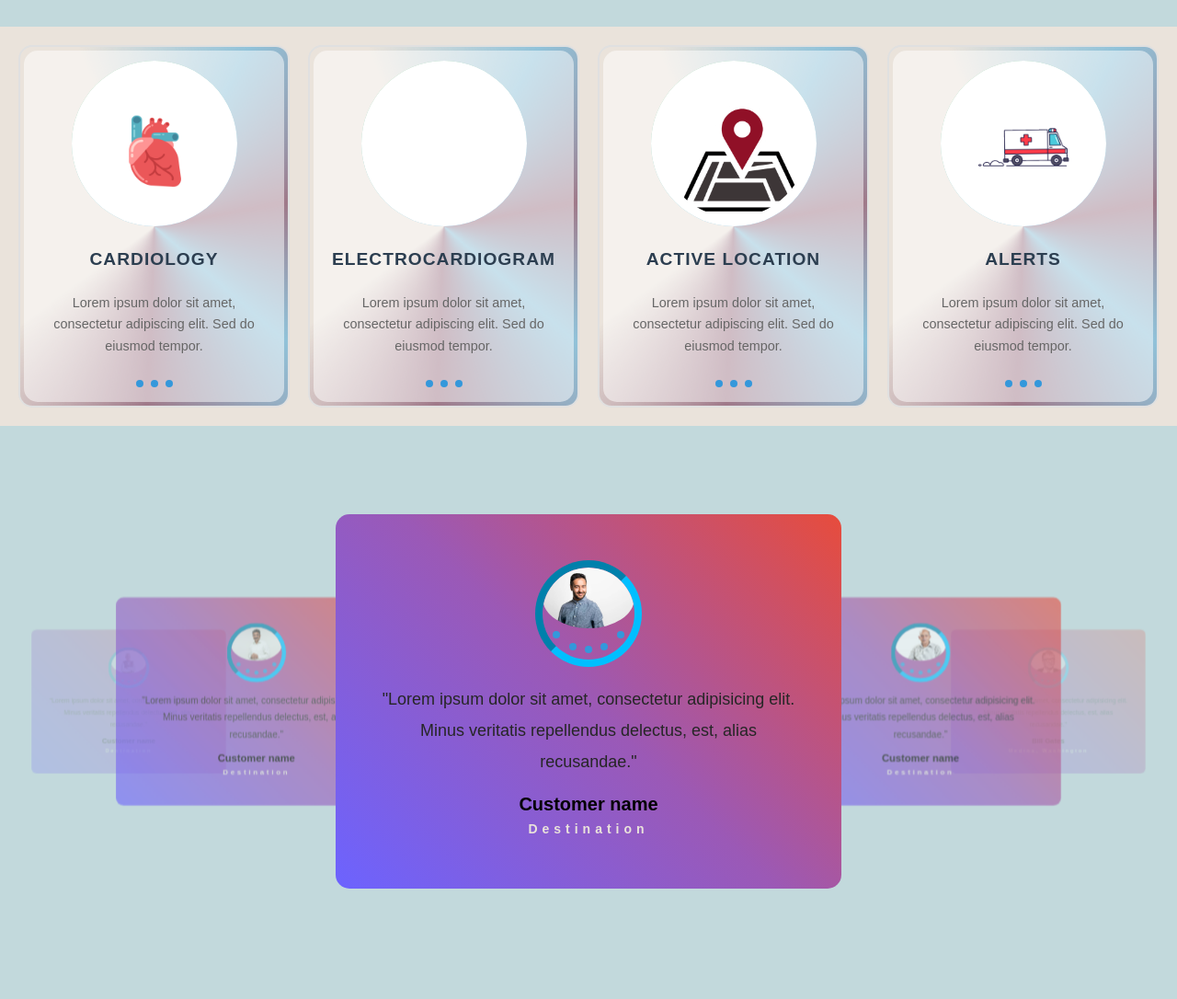
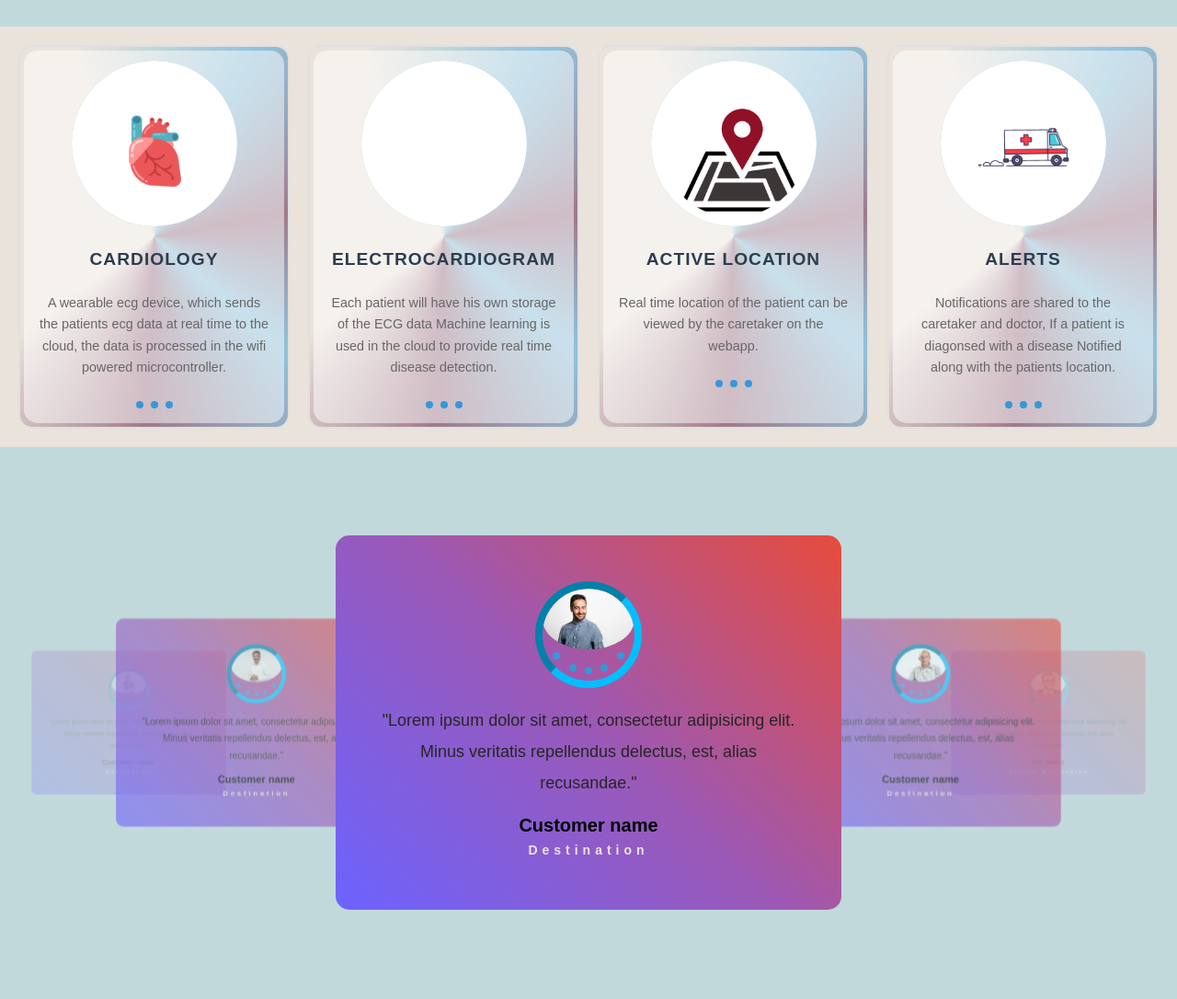
Before and after one commit to nithinc-dev/IoT-and-machine-learning-based-real-time-heart-disease-prediction-webapp-and-alerts, a Django app: page / in a window 1280 px wide. Shown: the part 699-1785 px from the top of the page at 92% size. Before the commit the page ends 1665 px from the top, so only its background shows below. Run offline with Django 5.2, Linux system fonts and the light colour scheme; grey boxes are pictures that could not be loaded.

Commit message:
i have made some changes added ML and ardino code

```diff
--- a/Heart_Proj/settings.py
+++ b/Heart_Proj/settings.py
@@ -25,7 +25,7 @@ SECRET_KEY = 'django-insecure-z&%!850(ftpch=!n6--@7*ifm0g)@y1xwia3%w!4wwt-gryq!2
 # SECURITY WARNING: don't run with debug turned on in production!
 DEBUG = True
 
-ALLOWED_HOSTS = ['127.0.0.1','192.168.249.172',]
+ALLOWED_HOSTS = ['127.0.0.1','192.168.249.172','192.168.28.172']
 
 # Application definition
 
--- a/heartApp/urls.py
+++ b/heartApp/urls.py
@@ -35,4 +35,6 @@ urlpatterns = [
 
     path('s', views.success),
 
+    path('ml/<int:pk>', views.ml_ecg_analysis),
+
 ]
--- a/heartApp/views.py
+++ b/heartApp/views.py
@@ -74,7 +74,7 @@ def export_ecg_to_csv(pk):
     filename = 'madhan.csv'
 
     try:
-        # Get ECG records for the patient in reverse order
+        # Get ECG records for the patient in reverse order reverse order is -1
         ecgs = ECG.objects.filter(patient__pk=pk).order_by('timestamp')
 
         # Create directory if it doesn't exist
@@ -425,3 +425,388 @@ def ecg_create(request):
             {"error": f"Internal server error: {str(e)}"},
             status=status.HTTP_500_INTERNAL_SERVER_ERROR
         )
+
+
+
+
+# import numpy as np
+# import scipy.signal as signal
+# from scipy import stats
+# from django.http import JsonResponse
+
+# def detect_atrial_fibrillation(ecg_data, sampling_rate=250):
+#     """
+#     Detect potential Atrial Fibrillation (AF)
+
+#     Key indicators:
+#     1. Irregular R-R intervals
+#     2. Absence of distinct P waves
+#     3. Rapid and chaotic electrical activity
+#     """
+#     # Preprocessing
+#     filtered_ecg = bandpass_filter(ecg_data)
+
+#     # R-peak detection
+#     r_peaks = detect_r_peaks(filtered_ecg)
+
+#     # R-R interval analysis
+#     rr_intervals = np.diff(r_peaks)
+
+#     # AF Criteria Calculation
+#     irregularity_coefficient = stats.variation(rr_intervals)
+#     mean_rr_interval = np.mean(rr_intervals)
+
+#     # AF Likelihood Assessment
+#     if irregularity_coefficient > 0.2 and mean_rr_interval < 0.6:
+#         return "High Likelihood of Atrial Fibrillation"
+#     elif irregularity_coefficient > 0.15:
+#         return "Possible Atrial Fibrillation"
+#     else:
+#         return "Normal Sinus Rhythm"
+
+# def detect_st_segment_changes(ecg_data):
+#     """
+#     Detect ST Segment Abnormalities (Potential Ischemia/Heart Attack)
+#     """
+#     # Baseline ST segment detection
+#     st_segment = extract_st_segment(ecg_data)
+
+#     # Amplitude and deviation analysis
+#     st_deviation = calculate_st_deviation(st_segment)
+
+#     if st_deviation > 1.0:  # millimeters
+#         return "Potential Myocardial Ischemia"
+#     elif st_deviation > 0.5:
+#         return "ST Segment Abnormality"
+#     else:
+#         return "Normal ST Segment"
+
+# def detect_arrhythmias(ecg_data):
+#     """
+#     Comprehensive Arrhythmia Detection
+#     """
+#     r_peaks = detect_r_peaks(ecg_data)
+
+#     # Heart Rate Variability Analysis
+#     heart_rate = calculate_heart_rate(r_peaks)
+
+#     # Categorize based on heart rate
+#     if heart_rate < 60:
+#         return "Bradycardia"
+#     elif heart_rate > 100:
+#         return "Tachycardia"
+#     else:
+#         return "Normal Heart Rate"
+
+# def comprehensive_ecg_analysis(patient_data):
+#     """
+#     Perform comprehensive ECG analysis
+#     """
+#     # Convert data to numpy array
+#     ecg_data = np.array([float(row['ECG Value']) for row in patient_data])
+
+#     analysis_results = {
+#         'atrial_fibrillation_risk': detect_atrial_fibrillation(ecg_data),
+#         'st_segment_status': detect_st_segment_changes(ecg_data),
+#         'arrhythmia_detection': detect_arrhythmias(ecg_data),
+#         'data_quality': assess_data_quality(ecg_data)
+#     }
+
+#     return analysis_results
+
+# def ml_ecg_analysis(request, pk):
+#     try:
+#         # Retrieve ECG data
+#         ecgs = ECG.objects.filter(patient__pk=pk).order_by('timestamp')
+
+#         if not ecgs.exists():
+#             return JsonResponse({
+#                 'status': 'error',
+#                 'message': 'No ECG data found for this patient'
+#             }, status=404)
+
+#         # Convert ECG data to list of dictionaries
+#         patient_data = [
+#             {'Timestamp': ecg.timestamp, 'ECG Value': ecg.ecg_data}
+#             for ecg in ecgs
+#         ]
+
+#         # Perform comprehensive analysis
+#         analysis_results = comprehensive_ecg_analysis(patient_data)
+
+#         # Determine overall heart condition
+#         heart_condition = assess_overall_heart_condition(analysis_results)
+
+#         response_data = {
+#             'patient_id': pk,
+#             'heart_condition': heart_condition,
+#             'detailed_analysis': analysis_results
+#         }
+
+#         return JsonResponse(response_data)
+
+#     except Exception as e:
+#         return JsonResponse({
+#             'error': str(e),
+#             'message': 'Advanced ECG analysis failed'
+#         }, status=400)
+
+# def assess_overall_heart_condition(analysis_results):
+#     """
+#     Determine overall heart condition based on analysis results
+#     """
+#     risk_factors = [
+#         analysis_results['atrial_fibrillation_risk'],
+#         analysis_results['st_segment_status'],
+#         analysis_results['arrhythmia_detection']
+#     ]
+
+#     high_risk_conditions = [
+#         "High Likelihood of Atrial Fibrillation",
+#         "Potential Myocardial Ischemia",
+#         "Tachycardia",
+#         "Bradycardia"
+#     ]
+
+#     for condition in risk_factors:
+#         if any(high_risk in condition for high_risk in high_risk_conditions):
+#             return "High Risk - Immediate Medical Attention Required"
+
+#     return "Normal - No Significant Cardiac Abnormalities Detected"
+
+# # Note: The following functions are placeholder implementations
+# # They would require more complex signal processing techniques in a real-world scenario
+# def bandpass_filter(ecg_data):
+#     return ecg_data  # Placeholder for actual filtering
+
+# def detect_r_peaks(ecg_data):
+#     # Simplified R peak detection
+#     return np.where(np.diff(np.sign(np.diff(ecg_data))) == -2)[0]
+
+# def extract_st_segment(ecg_data):
+#     # Placeholder for ST segment extraction
+#     return ecg_data
+
+# def calculate_st_deviation(st_segment):
+#     # Placeholder for ST deviation calculation
+#     return np.std(st_segment)
+
+# def calculate_heart_rate(r_peaks):
+#     # Calculate heart rate from R-R intervals
+#     return 60 / np.mean(np.diff(r_peaks))
+
+# def assess_data_quality(ecg_data):
+#     """
+#     Assess the quality of ECG recording
+#     """
+#     noise_level = np.std(np.diff(ecg_data))
+
+#     if noise_level < 0.1:
+#         return "High Quality Recording"
+#     elif noise_level < 0.5:
+#         return "Moderate Quality Recording"
+#     else:
+#         return "Low Quality Recording - Potential Interference"
+
+
+
+from django.shortcuts import render
+from django.http import JsonResponse
+from .models import ECG  # Make sure to import your ECG model
+
+def ml_ecg_analysis(request, pk):
+    try:
+        # Retrieve ECG data for specific patient
+        ecgs = ECG.objects.filter(patient__pk=pk).order_by('timestamp')
+
+        # Check if any ECG data exists
+        if not ecgs.exists():
+            return JsonResponse({
+                'status': 'error',
+                'message': 'No ECG data found for this patient'
+            }, status=404)
+
+        # Basic analysis - calculate some simple metrics
+        analysis_results = {
+            'total_readings': ecgs.count(),
+            'first_reading': ecgs.first().ecg_data,
+            'last_reading': ecgs.last().ecg_data,
+            'min_value': min(ecg.ecg_data for ecg in ecgs),
+            'max_value': max(ecg.ecg_data for ecg in ecgs),
+            'average_reading': sum(ecg.ecg_data for ecg in ecgs) / ecgs.count()
+        }
+
+        # Categorize basic heart condition (extremely simple logic)
+        if analysis_results['average_reading'] > 2000:
+            heart_condition = 'Potential Abnormality'
+        else:
+            heart_condition = 'Normal'
+
+        # Prepare response
+        response_data = {
+            'patient_id': pk,
+            'heart_condition': heart_condition,
+            'analysis': analysis_results
+        }
+
+        return JsonResponse(response_data)
+
+    except Exception as e:
+        return JsonResponse({
+            'error': str(e),
+            'message': 'ECG analysis failed'
+        }, status=400)
+
+
+
+
+
+# import numpy as np
+# import pandas as pd
+# from django.shortcuts import render
+# from django.http import JsonResponse
+# from scipy import signal
+# import tensorflow as tf
+# from sklearn.preprocessing import StandardScaler
+
+# def ml_ecg_analysis(request, pk):
+#     """
+#     Django view for ECG machine learning analysis
+
+#     Args:
+#         request: HTTP request
+#         pk: Patient primary key
+
+#     Returns:
+#         JsonResponse with ECG analysis results
+#     """
+#     try:
+#         # Retrieve ECG data for specific patient
+#         ecgs = ECG.objects.filter(patient__pk=pk).order_by('timestamp')
+
+#         # Convert QuerySet to pandas DataFrame
+#         ecg_data = pd.DataFrame(list(ecgs.values('timestamp', 'ecg_value')))
+
+#         # Preprocess ECG data
+#         processed_data = preprocess_ecg_data(ecg_data)
+
+#         # Extract features
+#         features = extract_features(processed_data)
+
+#         # Load pre-trained ML model (replace with your actual model)
+#         model = load_ml_model()
+
+#         # Predict heart condition
+#         prediction = model.predict(features)
+
+#         # Interpret results
+#         heart_condition = interpret_results(prediction)
+
+#         # Prepare response
+#         response_data = {
+#             'patient_id': pk,
+#             'heart_condition': heart_condition,
+#             'risk_level': calculate_risk_level(prediction),
+#             'features': features
+#         }
+
+#         return JsonResponse(response_data)
+
+#     except Exception as e:
+#         return JsonResponse({
+#             'error': str(e),
+#             'message': 'ECG analysis failed'
+#         }, status=400)
+
+# def preprocess_ecg_data(data):
+#     """
+#     Preprocess ECG data
+
+#     Args:
+#         data: Pandas DataFrame with ECG readings
+
+#     Returns:
+#         Processed ECG data
+#     """
+#     # Convert timestamp to numerical feature
+#     data['timestamp_numeric'] = pd.to_datetime(data['timestamp']).astype(int) // 10**9
+
+#     # Normalize ECG values
+#     scaler = StandardScaler()
+#     data['ecg_normalized'] = scaler.fit_transform(data[['ecg_value']])
+
+#     # Apply band-pass filter
+#     b, a = signal.butter(4, [0.5, 45], btype='bandpass', fs=1000)
+#     data['ecg_filtered'] = signal.filtfilt(b, a, data['ecg_value'])
+
+#     return data
+
+# def extract_features(data):
+#     """
+#     Extract statistical features from ECG data
+
+#     Args:
+#         data: Preprocessed ECG data
+
+#     Returns:
+#         Dictionary of extracted features
+#     """
+#     features = {
+#         'mean': np.mean(data['ecg_value']),
+#         'std': np.std(data['ecg_value']),
+#         'rms': np.sqrt(np.mean(np.square(data['ecg_value']))),
+#         'peak_to_peak': np.max(data['ecg_value']) - np.min(data['ecg_value']),
+#         'variance': np.var(data['ecg_value']),
+#         'skewness': data['ecg_value'].skew(),
+#         'kurtosis': data['ecg_value'].kurtosis()
+#     }
+
+#     return features
+
+# def load_ml_model():
+#     """
+#     Load pre-trained machine learning model
+
+#     Returns:
+#         Trained ML model
+#     """
+#     # Replace with your actual model loading logic
+#     model = tf.keras.models.load_model('path/to/your/trained/model.h5')
+#     return model
+
+# def interpret_results(prediction):
+#     """
+#     Interpret ML model predictions
+
+#     Args:
+#         prediction: Model prediction results
+
+#     Returns:
+#         Interpreted heart condition
+#     """
+#     condition_map = {
+#         0: 'Normal',
+#         1: 'Atrial Fibrillation',
+#         2: 'Potential Heart Risk'
+#     }
+
+#     # Assume prediction is a class index
+#     return condition_map.get(np.argmax(prediction), 'Unknown')
+
+# def calculate_risk_level(prediction):
+#     """
+#     Calculate heart condition risk level
+
+#     Args:
+#         prediction: Model prediction results
+
+#     Returns:
+#         Risk level string
+#     """
+#     risk_levels = {
+#         0: 'Low Risk',
+#         1: 'Moderate Risk',
+#         2: 'High Risk'
+#     }
+
+#     return risk_levels.get(np.argmax(prediction), 'Undetermined')
--- a/templates/home.html
+++ b/templates/home.html
@@ -56,7 +56,7 @@
             <img src="{% static 'images/heart_dr.gif' %}" alt="Clock Icon" class="grid-icon">
         </div>
         <h3 class="grid-icon-heading">CARDIOLOGY</h3>
-        <p class="grid-text">Lorem ipsum dolor sit amet, consectetur adipiscing elit. Sed do eiusmod tempor.</p>
+        <p class="grid-text">A wearable ecg device, which sends the patients ecg data at real time to the cloud, the data is processed in the wifi powered microcontroller.</p>
         <div class="social-dots">
             <span class="dot"></span>
             <span class="dot"></span>
@@ -71,7 +71,7 @@
             </video>
         </div>
         <h3 class="grid-icon-heading">ELECTROCARDIOGRAM</h3>
-        <p class="grid-text">Lorem ipsum dolor sit amet, consectetur adipiscing elit. Sed do eiusmod tempor.</p>
+        <p class="grid-text">Each patient will have his own storage of the ECG data Machine learning is used in the cloud to provide real time disease detection.</p>
         <div class="social-dots">
             <span class="dot"></span>
             <span class="dot"></span>
@@ -83,7 +83,7 @@
             <img src="{% static 'images/tenor.gif' %}" alt="Pulse Icon" class="grid-icon">
         </div>
         <h3 class="grid-icon-heading"><a href="{%url 'map'%}" style="text-decoration: none; color: #2c3e50;" >ACTIVE LOCATION</a></h3>
-        <p class="grid-text">Lorem ipsum dolor sit amet, consectetur adipiscing elit. Sed do eiusmod tempor.</p>
+        <p class="grid-text">Real time location of the patient can be viewed by the caretaker on the webapp.</p>
         <div class="social-dots">
             <span class="dot"></span>
             <span class="dot"></span>
@@ -95,7 +95,7 @@
             <img src="{% static 'images/ambulance.gif' %}" alt="Heartbeat Icon" class="grid-icon">
         </div>
         <h3 class="grid-icon-heading">ALERTS</h3>
-        <p class="grid-text">Lorem ipsum dolor sit amet, consectetur adipiscing elit. Sed do eiusmod tempor.</p>
+        <p class="grid-text">Notifications are shared to the caretaker and doctor, If a patient is diagonsed with a disease Notified along with the patients location.</p>
         <div class="social-dots">
             <span class="dot"></span>
             <span class="dot"></span>
--- a/templates/patientProfile.html
+++ b/templates/patientProfile.html
@@ -8,7 +8,10 @@
     <h4>Name: {{ patient.name }}</h4>
     <h4>age: {{ patient.age }}</h4>
     <h4>gender: {{patient.gender}}</h4>
-    <h4>doctor: {{patient.doctor.name}}</h4>
+    {% for d in patient.doctor.all %}
+            <li>{{ d.name }}</li>
+        {% endfor %}
+    {% comment %} <h4>doctor: {{patient.doctor.name}}</h4> {% endcomment %}
 
 
 
```
Also changed, not shown: db.sqlite3, uploads/images/904397cc-aa97-4e97-8b21-1994338069a0.png (added), uploads/images/images_2.jpg (added), 2 other files.
